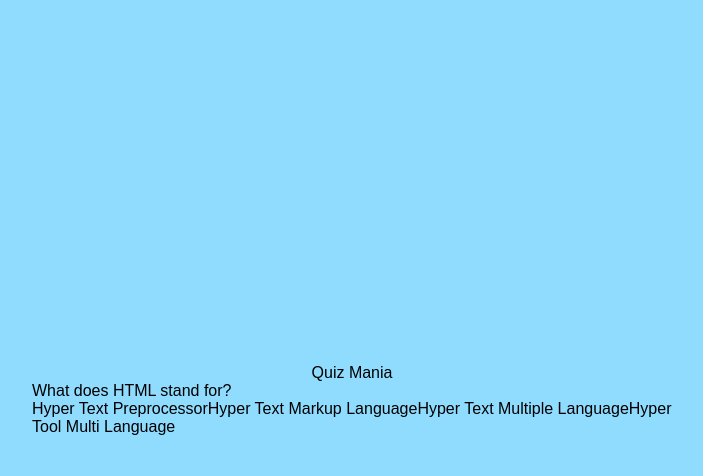
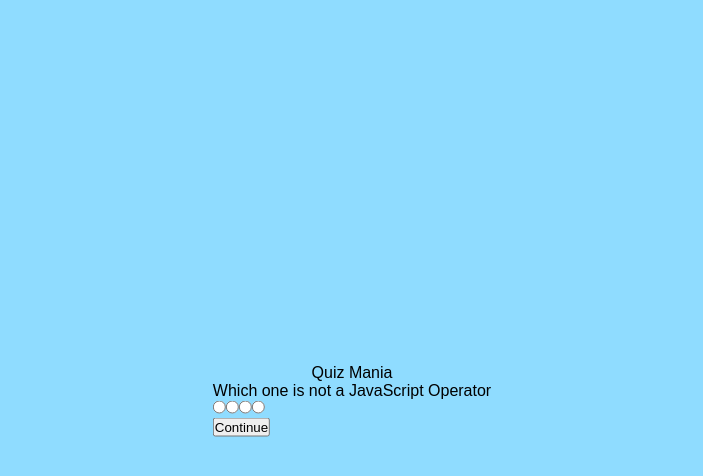
Before and after one commit to CelineDavilmar/Quizmania, a plain HTML site: page index.html in a window 1280 px wide. Both pictures are taken after a click on the button "Start Quiz". Shown: the whole page, without its empty margins (288-991 px from the left). Drawn offline with nearby package versions, Linux system fonts and the light colour scheme; a web font is replaced by a local one.

Commit message:
new updates

```diff
--- a/assets/script.js
+++ b/assets/script.js
@@ -1,9 +1,7 @@
 
-$(document).ready(function() {
-    // creating an array and passing the number, questions, options, and answers
-var questionList = [
-    {
-    qnumb: 1,
+var questionList = {
+
+    qnum1: {
       question: "What does HTML stand for?",
       ans: "Hyper Text Markup Language",
       options: [
@@ -13,8 +11,7 @@ var questionList = [
         "Hyper Tool Multi Language"
       ]
   },
-    {
-    qnumb: 2,
+    qnum2: {
       question: "What does CSS stand for?",
       ans: "Cascading Style Sheet",
       options: [
@@ -24,8 +21,7 @@ var questionList = [
         "Cascading Style Sheet"
       ]
   },
-    {
-    qnumb: 3,
+    qnum3: {
       question: "What year was JavaScript created?",
       ans: "1995",
       options: [
@@ -35,8 +31,7 @@ var questionList = [
         "2000"
       ]
   },
-    {
-    qnumb: 4,
+    qnum4: {
       question: "Which one is not a JavaScript Conditional?",
       ans: "If And Statement",
       options: [
@@ -46,8 +41,7 @@ var questionList = [
         "Else If Statement"
       ]
   },
-    {
-    qnumb: 5,
+    qnum: {
       question: "How to declare a variable in JavaScript?",
       ans: "eXtensible Markup Language",
       options: [
@@ -57,8 +51,7 @@ var questionList = [
         "var date = current"
       ]
   },
-   {
-   qnumb: 6,
+   qnum: {
     question: "Which one is not a JavaScript Operator",
     ans: "^",
     options: [
@@ -68,40 +61,75 @@ var questionList = [
       "-"
     ]
  },
-];
+};
 
-questionList.forEach(function(item){
+$(document).ready(function() {
+  $('.nxtButton').hide();
 
-    //var $el = $('<h2>' + item.question[i] + '</h2>');
-
-    $("#start").click(function(){
+    $("#start").click(function () {
 
       $('.info_box').hide();
-        $('.question').html($.data(this, item).question);
-        $('.answerOptions').html($.data(this, item).options);
+      $('.nxtButton').show();
+      $(".question").html(questionList.qnum.question);
+      let answers = questionList.qnum.options;
+      $(".answerOptions").html(
+        function() {
+        for (i = 0; i < 4; i++) {
+          var radioBtn = $('<input type="radio" name="rbtnOptions" class="radiobtn"/>');
+          $('.radiobtn').html(questionList.qnum.options)
+          radioBtn.appendTo('.answerOptions');
+    }
+  });
+
+    });
+
     $('.nxtButton').append(
       $(document.createElement('button')).prop({
         type: 'button',
         innerHTML: 'Continue',
         class: 'contbtn',
-                click: function () {
-                    console.log("continue button clicked")
-
-                    if(userChoice == ans){
-                        timer
-                    }else{
-                        timer = timer - 15;
-                    }
-                 }
       })
     );
 
+    $('.contbtn').click(function(){
+        console.log("clickeddd")
+        $(".question").html(questionList.qnum2.question);
+        $(".answerOptions").html(questionList.qnum2.options);
+        for (i = 0; i < 4; i++) {
+          var radioBtn = $('<input type="radio" name="rbtnOptions" />');
+          radioBtn.appendTo('.answerOptions');
+      }
+    });
 
-    })
-
+    var $el = $('<h2>' + item.question[i] + '</h2>');
     $('.question').append($el);
 
-}, false);
+});
 
+ /* for (var options in questionList.qnum) {
+        if (questionList.qnum.hasOwnProperty(options)) {
+            console.log(questionList.qnum[options]);
+      }
 
-});
+    } */
+    /* $("#radio").click(function () {
+        $('.answerOptions').html($.data(this).options);
+        for (var i = 0; i < options.length; i++) {
+          var optionName = "A" + i;
+          var value = i;
+          var create = $('<input type="radio" value="' + value + '"><label>' + optionName + '</label><br>');
+          $(".answerOptions").append(create);
+
+        }
+      }); */
+
+/* questionList.forEach((optionValue, i) => {
+  var labelValue = document.createElement('label');
+  labelValue.innerHTML = optionValue;
+  var inputValue = document.createElement('input');
+  inputValue.type = "radio";
+  inputValue.name = optionValue;
+  inputValue.optionValue = i;
+  document.body.appendChild(labelValue);
+  document.body.appendChild(inputValue);
+  }); */
--- a/index.html
+++ b/index.html
@@ -37,6 +37,7 @@
             </div>
             <div class="answerOptions">
                 <!-- Here I've inserted options from JavaScript -->
+
             </div>
             <div class="nxtButton">
 
@@ -56,8 +57,6 @@
         </div>
     </div> -->
 
-    <!-- Questions and Options only -->
-    <script src="./assets/questions.js"></script>
     <!-- Quiz Codes -->
     <script src="./assets/script.js"></script>
 </body>
```
Also changed, not shown: assets/questions.js (added). Lines whose indentation alone changed are shown as unchanged.
